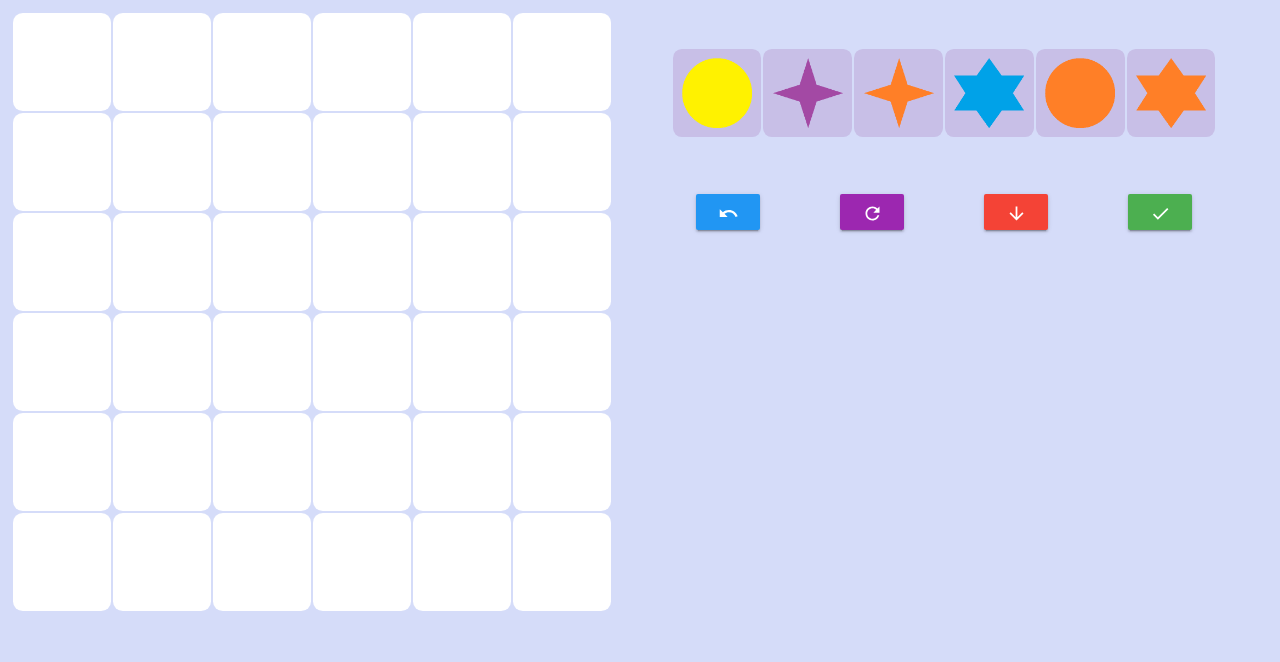
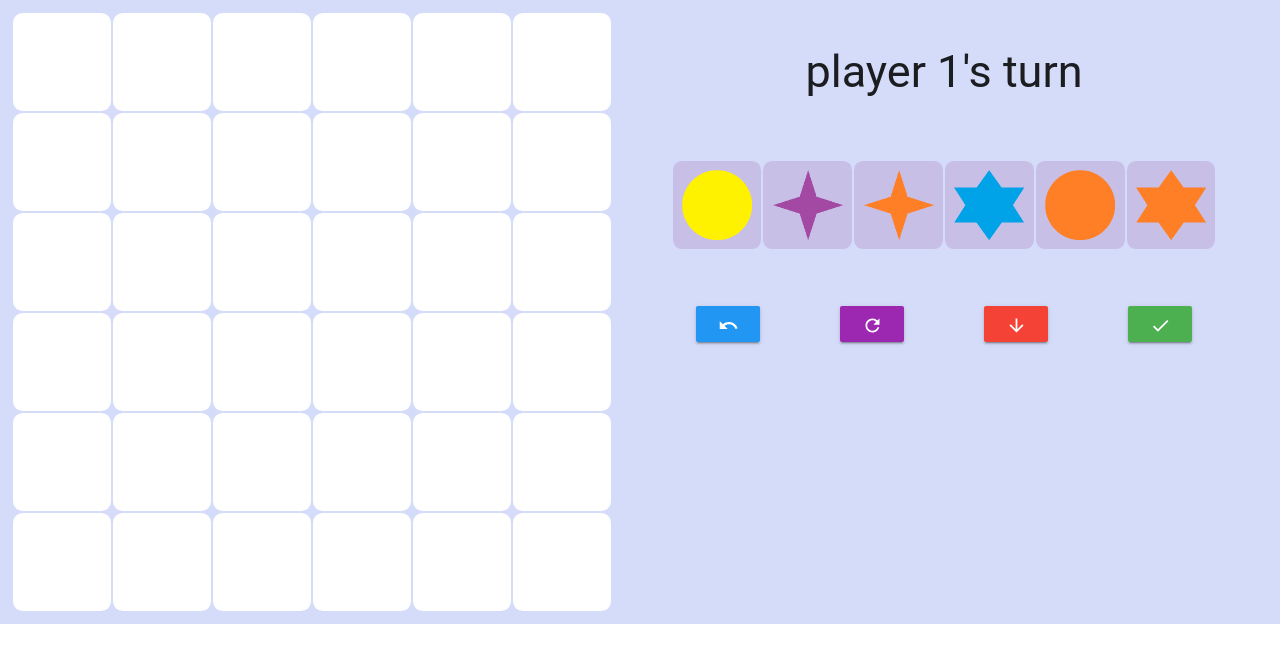
Before and after one commit to ae0n1an/qwirkle, a React (Create React App) app: page / in a window 1280 px wide. Shown: the top 662 px of the page. Built offline with nearby package versions, Linux system fonts and the light colour scheme.

Commit message:
added status display

```diff
--- a/src/App.css
+++ b/src/App.css
@@ -14,7 +14,6 @@
 }
 
 .center {
-  position: absolute;
   top: 0;
   bottom: 0;
   padding: 0px;
--- a/src/App.tsx
+++ b/src/App.tsx
@@ -16,60 +16,68 @@ function App(props: AppProps) {
   const { game } = props;
   const [board, setBoard] = useState({board: game.getBoard()});
   const [player, setPlayer] = useState({player: game.getActivePlayer()});
+  const [status, setStatus] = useState({status: game.getStatus()});
 
   const undoClicked = () => {
     game.undoMove()
     setBoard({board: game.getBoard()})
     setPlayer({player: game.getActivePlayer()})
+    setStatus({status: game.getStatus()})
   };
 
   const undoAllClicked = () => {
     game.undoAllMoves()
     setBoard({board: game.getBoard()})
     setPlayer({player: game.getActivePlayer()})
+    setStatus({status: game.getStatus()})
   };
 
   const shuffleHand = () => {
     game.reshuffleHand()
     setBoard({board: game.getBoard()})
     setPlayer({player: game.getActivePlayer()})
+    setStatus({status: game.getStatus()})
   };
 
   const confirmMove = () => {
     game.confirmTurn()
     setBoard({board: game.getBoard()})
     setPlayer({player: game.getActivePlayer()})
+    setStatus({status: game.getStatus()})
   };
 
   return (
     <div className="App">
       <div className="center mdl-grid">
-        <div className="mdl-cell mdl-cell--6-col board">
+        <div className="mdl-cell mdl-cell--6-col mdl-cell--8-col-tablet mdl-cell--4-col-phone board">
           <DisplayBoard board={board.board} setBoard={setBoard} setPlayer={setPlayer} game={game}></DisplayBoard>
         </div>
-        <div className="mdl-cell mdl-cell--6-col">
+        <div className="mdl-cell mdl-cell--6-col mdl-cell--8-col-tablet mdl-cell--4-col-phone">
           <div className="mdl-grid">
-            <div className="mdl-cell mdl-cell--12-col">
+            <div className="mdl-cell mdl-cell--12-col mdl-cell--8-col-tablet mdl-cell--4-col-phone">
+              <h2>{status.status}</h2>
+            </div>
+            <div className="mdl-cell mdl-cell--12-col mdl-cell--8-col-tablet mdl-cell--4-col-phone">
               <TokenHolder player={player.player} setBoard={setBoard} setPlayer={setPlayer} game={game}></TokenHolder>
             </div>
-            <div className="mdl-cell mdl-cell--12-col">
+            <div className="mdl-cell mdl-cell--12-col mdl-cell--8-col-tablet mdl-cell--4-col-phone">
               <div className="mdl-grid">
-                <div className="mdl-cell mdl-cell--3-col">
+                <div className="mdl-cell mdl-cell--3-col mdl-cell--2-col-tablet mdl-cell--1-col-phone">
                   <button className="mdl-button mdl-button--raised mdl-button--colored mdl-color--blue" onClick={() => undoClicked()}>
                     <UndoIcon/>
                   </button>
                 </div>
-                <div className="mdl-cell mdl-cell--3-col">
+                <div className="mdl-cell mdl-cell--3-col mdl-cell--2-col-tablet mdl-cell--1-col-phone">
                   <button className="mdl-button mdl-button--raised mdl-button--colored mdl-color--purple" onClick={() => shuffleHand()}>
                     <RefreshIcon/>
                   </button>
                 </div>
-                <div className="mdl-cell mdl-cell--3-col">
+                <div className="mdl-cell mdl-cell--3-col mdl-cell--2-col-tablet mdl-cell--1-col-phone">
                   <button className="mdl-button mdl-button--raised mdl-button--colored mdl-color--red" onClick={() => undoAllClicked()}>
                     <ArrowDownwardIcon/>
                   </button>
                 </div>
-                <div className="mdl-cell mdl-cell--3-col">
+                <div className="mdl-cell mdl-cell--3-col mdl-cell--2-col-tablet mdl-cell--1-col-phone">
                   <button className="mdl-button mdl-button--raised mdl-button--colored mdl-color--green" onClick={() => confirmMove()}>
                     <DoneIcon/>
                   </button>
--- a/src/classes/game.ts
+++ b/src/classes/game.ts
@@ -16,6 +16,7 @@ export class Game{
     private players: Player[];
     private unplaced_tokens: Token[];
     private action_stack: PlaceAction[];
+    private status_display: string;
 
     constructor() {
         this.board = new Board();
@@ -25,6 +26,11 @@ export class Game{
         this.generate_players();
         this.active_player = this.players[0];
         this.action_stack = [];
+        this.status_display = this.active_player.getName() + "'s turn";
+    }
+
+    public getStatus() : string{
+        return this.status_display
     }
 
     private generate_tokens() {
@@ -62,7 +68,7 @@ export class Game{
             for (let j = 0; j < NUMBER_OF_TOKENS_PER_PLAYER; j++) {
                 tokens.push(this.unplaced_tokens.pop()!)
             }
-            this.players.push(new Player(tokens))
+            this.players.push(new Player(tokens, "player " + (i+1).toString()))
         }
     }
 
@@ -139,5 +145,6 @@ export class Game{
         let next_player_index = (this.players.indexOf(this.active_player) + 1) % this.players.length;
         this.active_player = this.players[next_player_index]
         this.action_stack = []
+        this.status_display = this.active_player.getName() + "'s turn";
     }
 }
--- a/src/classes/player.ts
+++ b/src/classes/player.ts
@@ -1,16 +1,22 @@
 import { Token } from "./token"
 import { Observer } from "./observer/observer"
 
-export class Player implements Observer{
+export class Player implements Observer {
+    private name: string
     private tokens: Token[]
     private selected_token?: Token
 
-    constructor(initial_tokens: Token[]) {
+    constructor(initial_tokens: Token[], name: string) {
+        this.name = name
         this.tokens = initial_tokens
         for (const token of this.tokens) {
             token.attach(this)
         }
         this.selected_token = undefined
+    }
+
+    public getName(): string {
+        return this.name
     }
 
     public getNumberOfTokens(): number {
```
